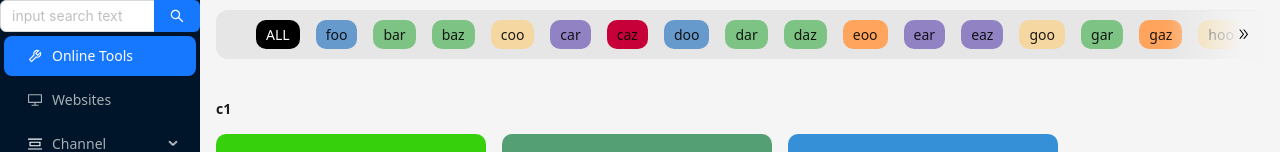
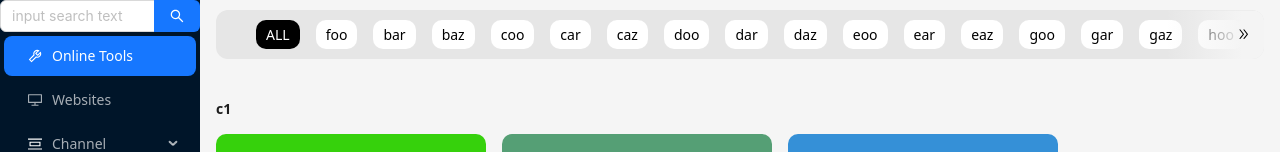
Before and after one commit to PickiUp/bookmarks, a React (Vite) app: page /onlineTools in a window 1280 px wide. Shown: the top 152 px of the page. Built offline with nearby package versions, Linux system fonts and the light colour scheme; grey boxes are pictures that could not be loaded.

Commit message:
style: 移除使用彩色tag

```diff
--- a/src/App.scss
+++ b/src/App.scss
@@ -19,7 +19,14 @@ a {
     border-radius: 10px;
     cursor: pointer;
     transition: var(--trans-normal);
-    &.noactive {
+    background-color: #fff;
+    color: #000000;
+
+    &.active {
+        color: #fff;
+        background-color: #000000;
+    }
+    &.noActive {
         opacity: 0.4;
     }
     &:hover {
--- a/src/components/Tag.jsx
+++ b/src/components/Tag.jsx
@@ -7,24 +7,8 @@ function Tag({
     setLastClickTag,
     lastClickTag,
 }) {
-    const bgArr = [
-        '#7DC383',
-        '#FFA45C',
-        '#9182C4',
-        '#F5D7A1',
-        '#28CC9E',
-        '#D7E9FD',
-        '#6699CC',
-        '#C70039',
-    ];
-
-    function randomBg() {
-        return bgArr[Math.floor(Math.random() * bgArr.length)];
-    }
-
     function handleClick(e) {
         const tagName = e.target.dataset.name;
-        setLastClickTag(tagName);
 
         if (tagName != lastClickTag) {
             setUseTag(true);
@@ -32,16 +16,18 @@ function Tag({
             document
                 .querySelectorAll('.card-tags  .tag-item')
                 .forEach((item) => {
-                    item.classList.add('noactive');
+                    item.classList.remove('active');
+                    item.classList.add('noActive');
                 });
-            e.target.classList.remove('noactive');
+            e.target.classList.remove('noActive');
+            e.target.classList.add('active');
         }
+        setLastClickTag(tagName);
     }
     return (
         <div
             onClick={handleClick}
             className="tag-item"
-            style={{ backgroundColor: randomBg() }}
             data-name={tagName}>
             {tagName ?? 'test'}
         </div>
--- a/src/routers/OnlineTools.jsx
+++ b/src/routers/OnlineTools.jsx
@@ -47,12 +47,6 @@ function OnlineTools() {
         return onlineTools.filter((item) => item.tags.includes(tagName));
     }
 
-    function handleClick(e) {
-        setUseTag(false);
-        document.querySelectorAll('.card-tags  .tag-item').forEach((item) => {
-            item.classList.remove('noactive');
-        });
-    }
     return (
         <div className="card-area">
             <div className="card-tags">
@@ -78,7 +72,15 @@ function OnlineTools() {
                     className="tag-items"
                     style={{ transform: `translateX(-${offset}px` }}>
                     <div
-                        onClick={handleClick}
+                        onClick={(e) => {
+                            setUseTag(false);
+                            document
+                                .querySelectorAll('.card-tags  .tag-item')
+                                .forEach((item) => {
+                                    item.classList.remove('noActive');
+                                    item.classList.remove('active');
+                                });
+                        }}
                         className="tag-item"
                         style={{
                             backgroundColor: '#000',
```
